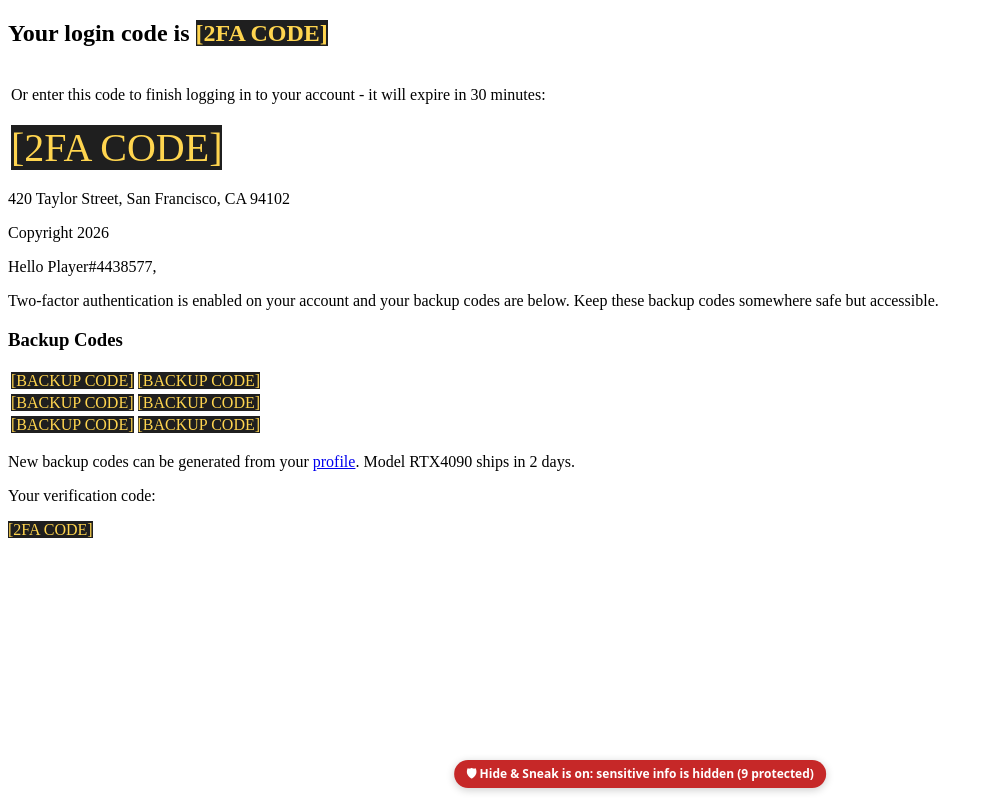
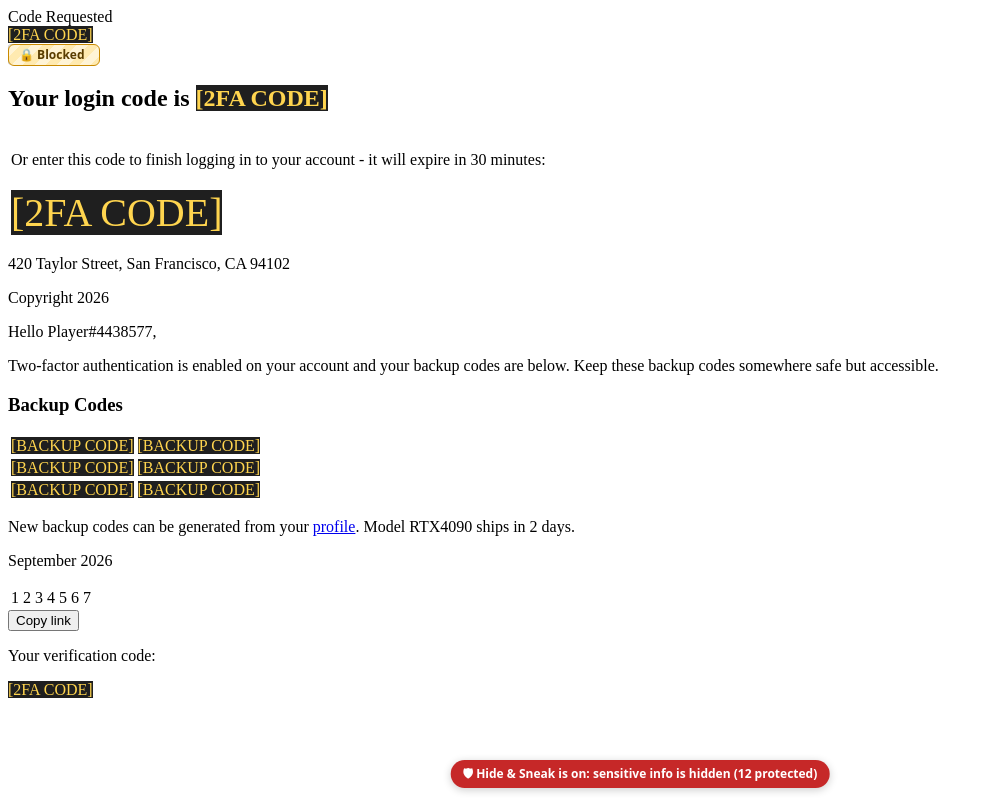
Before and after one commit to williamchen-pm/hide-and-sneak, a browser extension: page tests/e2e/email-split.html in a window 1280 px wide. Shown: the whole page, without its empty margins (0-993 px from the left). Drawn offline with Linux system fonts and the light colour scheme.

Commit message:
Cover Gmail 'Code Requested' card: spaced-digit labels, one-digit-per-box codes, copy-code buttons (found in live Gmail test)

```diff
--- a/extension/content/engine.js
+++ b/extension/content/engine.js
@@ -94,8 +94,14 @@
   const rewrites = new WeakMap();
   function redactTextNode(node) {
     const t = node.nodeValue;
-    if (!t || t.length < 3) return;
+    if (!t) return;
     if ((rewrites.get(node) || 0) >= 5) return;
+    if (t.trim().length <= 2) {
+      // Tiny text: only interesting as one box of a code drawn one character per box.
+      const p0 = node.parentElement;
+      if (p0 && !SKIP_TAGS.has(p0.tagName) && !isOurs(p0) && /^[A-Za-z0-9]{1,2}$/.test(t.trim())) redactSplitGroup(node);
+      return;
+    }
     const parent = node.parentElement;
     if (!parent || SKIP_TAGS.has(parent.tagName) || isOurs(parent)) return;
     const r = D.redactText(t, settings.packs, extraRules);
@@ -116,6 +122,33 @@
     node.nodeValue = r.text;
     if (parent.tagName !== 'TITLE') highlightTokens(node, r.hits.map(h => h.token));
     for (const h of r.hits) { totalProtected++; log({ effect: 'redact', ruleId: h.ruleId, pack: h.pack, token: h.token, where: 'text' }); }
+  }
+
+  const splitGroups = new WeakSet();
+  function textNodesUnder(el) {
+    const out = [], w = document.createTreeWalker(el, NodeFilter.SHOW_TEXT);
+    let n; while ((n = w.nextNode())) if (n.nodeValue.trim()) out.push(n);
+    return out;
+  }
+  function redactSplitGroup(node) {
+    let a = node.parentElement;
+    for (let i = 0; a && i < 5; i++, a = a.parentElement) {
+      const joined = (a.textContent || '').replace(/\s+/g, '');
+      if (joined.length > 12) return false;
+      if (!/^[A-Za-z0-9]{4,8}$/.test(joined) || !/\d/.test(joined)) continue;
+      if (splitGroups.has(a)) return true;
+      const nodes = textNodesUnder(a);
+      if (nodes.length < 4 || !nodes.every(n => n.nodeValue.trim().length <= 2)) continue;
+      const c = D.contextMatch(joined, precedingText(nodes[0], 400), settings.packs);
+      if (!c) return false;
+      splitGroups.add(a);
+      nodes[0].nodeValue = c.token;
+      for (const n of nodes.slice(1)) n.nodeValue = '';
+      highlightTokens(nodes[0], [c.token]);
+      totalProtected++; log({ effect: 'redact', ruleId: c.ruleId, pack: c.pack, token: c.token, where: 'text+split' });
+      return true;
+    }
+    return false;
   }
 
   // Collect up to `max` characters of visible-ish text that comes before `node` in document order.
@@ -161,6 +194,10 @@
       if (r.hits.length) {
         el.setAttribute(a, r.text);
         for (const h of r.hits) { totalProtected++; log({ effect: 'redact', ruleId: h.ruleId, pack: h.pack, token: h.token, where: 'attr:' + a }); }
+      } else if (v.length <= 24 && /\d/.test(v) && (a === 'aria-label' || a === 'title')) {
+        // A bare value in an accessibility label, labelled by text before the element.
+        const c = D.contextMatch(v, precedingText(el, 400), settings.packs);
+        if (c) { el.setAttribute(a, c.token); totalProtected++; log({ effect: 'redact', ruleId: c.ruleId, pack: c.pack, token: c.token, where: 'attr:' + a + '+context' }); }
       }
     }
   }
@@ -189,6 +226,7 @@
       else {
         redactAttrs(n);
         if (n.matches && n.matches(FIELD_SELECTOR)) considerField(n);
+        else if (n.matches && n.matches('button, [role=button]')) considerCopyButton(n);
         if (n.shadowRoot) { observeShadow(n.shadowRoot); processTree(n.shadowRoot); }
       }
       n = walker.nextNode();
@@ -248,7 +286,18 @@
 
   // Clears the live value AND the HTML attributes that hold the original (value/checked/selected),
   // so the original can't be read back from the DOM.
+  // Buttons that copy a secret straight from the site's own data (e.g. Gmail's "Copy code"),
+  // bypassing the page text. Blocked while Agent Mode is on.
+  const COPY_RE = /\bcopy\b[\s\S]{0,20}\b(?:code|otp|passcode|password|pin|key|token|backup codes?)\b/i;
+  function considerCopyButton(el) {
+    if (locked.has(el) || isOurs(el)) return;
+    const label = ((el.getAttribute('aria-label') || '') + ' ' + (el.textContent || '')).replace(/\s+/g, ' ').trim();
+    if (label.length > 60 || !COPY_RE.test(label)) return;
+    lockField(el, { pack: 'credentials', label: 'copy-secret button', reason: 'button text matches copy-secret', markerText: '🔒 Blocked', ariaText: 'Blocked by Hide & Sneak while Agent Mode is on.' });
+  }
+
   function clearField(el) {
+    if (el.tagName === 'BUTTON' || el.getAttribute('role') === 'button') return false;
     let had = false;
     if (el.type === 'checkbox' || el.type === 'radio') {
       had = el.checked || el.hasAttribute('checked');
@@ -266,12 +315,12 @@
   }
 
   function lockField(el, info) {
-    const kind = (el.type === 'checkbox' || el.type === 'radio' || el.tagName === 'SELECT') ? 'disabled' : 'readonly';
+    const kind = (el.type === 'checkbox' || el.type === 'radio' || el.tagName === 'SELECT' || el.tagName === 'BUTTON') ? 'disabled' : 'readonly';
     const state = { kind, info, prev: { readOnly: el.readOnly, disabled: el.disabled, tabIndex: el.getAttribute('tabindex'), ariaLabel: el.getAttribute('aria-label') } };
     if (clearField(el)) log({ effect: 'field-cleared', pack: info.pack, field: info.label });
     if (kind === 'readonly') el.readOnly = true; else el.disabled = true;
     el.setAttribute('tabindex', '-1');
-    el.setAttribute('aria-label', 'Locked by Hide & Sneak: the user will fill in this ' + info.label + ' field.');
+    el.setAttribute('aria-label', info.ariaText || ('Locked by Hide & Sneak: the user will fill in this ' + info.label + ' field.'));
     state.cover = coverTarget(el);
     // Radio/checkbox groups share one marker that covers all their options.
     const gk = groupKey(el);
@@ -352,7 +401,8 @@
         if (lab) { const lr = lab.getBoundingClientRect(); r = { left: Math.min(r.left, lr.left), top: Math.min(r.top, lr.top), right: Math.max(r.right, lr.right), bottom: Math.max(r.bottom, lr.bottom) }; }
         r = { left: r.left, top: r.top, width: Math.max(r.right - r.left, 110), height: Math.max(r.bottom - r.top, 22) };
       }
-      const txt = r.width >= 150 ? '🔒 You fill this one' : '🔒 You fill';
+      if (st.info.markerText && r.width < 92) r = { left: r.left, top: r.top, width: 92, height: Math.max(r.height, 22) };
+      const txt = st.info.markerText || (r.width >= 150 ? '🔒 You fill this one' : '🔒 You fill');
       if (st.marker.textContent !== txt) st.marker.textContent = txt;
       Object.assign(st.marker.style, {
         display: r.width || r.height ? 'flex' : 'none',
--- a/tests/e2e/email-split.html
+++ b/tests/e2e/email-split.html
@@ -3,7 +3,14 @@
      elements, so single-text-node patterns miss the code. Also checks nearby numbers (ZIP, year)
      are NOT hidden. Loads the real engine through the demo shim. -->
 <script src="../../demo/demo-shim.js"></script><script src="../../extension/lib/detect.js"></script><script src="../../extension/content/engine.js"></script></head>
-<body><h2 id="subj">Your login code is 826774</h2>
+<body>
+<!-- Gmail "Code Requested" card structure (inspected 2026-09-30, digits changed) -->
+<div id="gcard"><div><div><div><div>Code Requested</div></div></div></div>
+  <div id="gdigits" aria-label="9 1 4 2 7 5"><div><div aria-hidden="true"><div>
+    <div><span>9</span></div><div><span>1</span></div><div><span>4</span></div><div><span>2</span></div><div><span>7</span></div><div><span>5</span></div>
+  </div></div></div></div>
+  <div><div><div><div><button id="gcopy"><span></span><span>Copy code</span></button></div></div></div></div></div>
+<h2 id="subj">Your login code is 826774</h2>
 <table><tr><td><p>Or enter this <span class="hl">code</span> to finish logging in to your account - it will expire in 30 minutes:</p></td></tr>
 <tr><td><div id="code" style="font-size:40px">826774</div></td></tr></table>
 <p>420 Taylor Street, San Francisco, CA <span id="zip">94102</span></p>
@@ -13,6 +20,9 @@
 <h3>Backup Codes</h3>
 <table id="bk"><tr><td>a1b2c3d4</td><td>e5f6g7h8</td></tr><tr><td>9k8j7h6g</td><td>m1n2p3q4</td></tr><tr><td>47295831</td><td>zz99yy88</td></tr></table>
 <p>New backup codes can be generated from your <a href="#">profile</a>. Model RTX4090 ships in 2 days.</p>
+<!-- Should stay visible: a calendar row of single digits, and an ordinary Copy link button -->
+<p>September 2026</p><table id="cal"><tr><td>1</td><td>2</td><td>3</td><td>4</td><td>5</td><td>6</td><td>7</td></tr></table>
+<button id="copylink">Copy link</button>
 <div id="late"></div>
 <script>setTimeout(()=>{document.getElementById('late').innerHTML='<p>Your verification code:</p><p id="code2">551 902</p>'},300)</script>
 </body></html>
```
Also changed, not shown: docs/DESIGN.md (+1 -0 lines), docs/SPIKE.md (+7 -0 lines), tests/detect.test.js (+11 -0 lines), extension/lib/detect.js.
